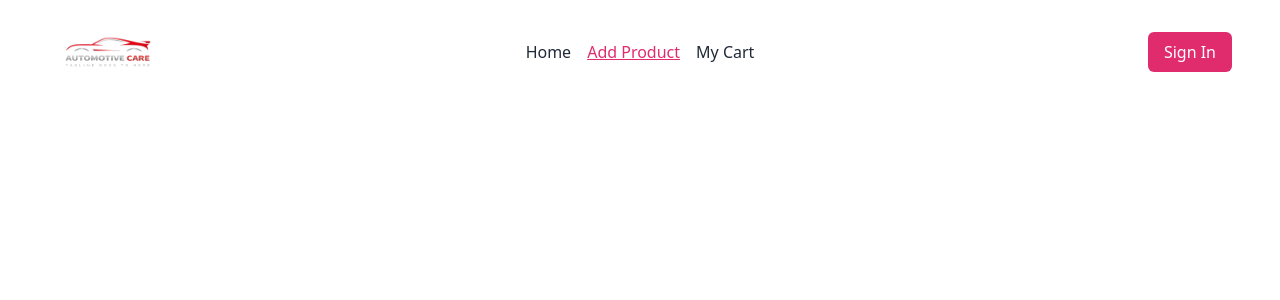
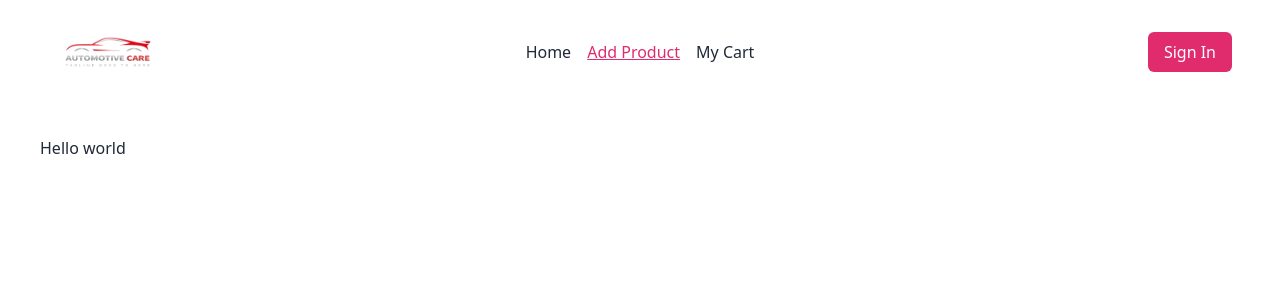
Before and after one commit to Foyez-Ahamed/a10-automotive-client, a React (Vite) app: page /addProduct in a window 1280 px wide. Shown: the top 300 px of the page. Built offline with nearby package versions, Linux system fonts and the light colour scheme.

Commit message:
added not found error page on project

```diff
--- a/src/Pages/AddProduct/AddProduct.jsx
+++ b/src/Pages/AddProduct/AddProduct.jsx
@@ -6,6 +6,10 @@ const AddProduct = () => {
 
             <Navbar></Navbar>
 
+            <section className="mt-10">
+                <h1>Hello world</h1>
+            </section>
+
         </div>
     );
 };
--- /dev/null
+++ b/src/Pages/ErrorPage/ErrorPage.jsx
@@ -0,0 +1,17 @@
+import { Link } from "react-router-dom";
+import errorPic from "../../../src/assets/404.gif"
+
+const ErrorPage = () => {
+    return (
+        <div className="flex justify-center items-center">
+
+            <div>
+            <img className="object-cover" src={errorPic} alt="" />
+            <h1 className="text-4xl text-center font-bold text-red-600">Page Not Found ! <Link to='/'><button className="bg-gray-500 px-6 text-white rounded-md py-2 text-xl">Go Home</button></Link></h1>
+            </div>
+
+        </div>
+    );
+};
+
+export default ErrorPage;
--- a/src/Router/Router.jsx
+++ b/src/Router/Router.jsx
@@ -5,11 +5,13 @@ import AddProduct from "../Pages/AddProduct/AddProduct";
 import MyCart from "../Pages/MyCart/MyCart";
 import SignIn from "../Pages/SignIn/SignIn";
 import AddBrands from "../Components/AddBrands/AddBrands";
+import ErrorPage from "../Pages/ErrorPage/ErrorPage";
 
 const MyCreatedRouter = createBrowserRouter([
     {
         path: '/',
         element: <MainLayout></MainLayout>,
+        errorElement: <ErrorPage></ErrorPage>,
         children: [
             {
                 path: '/',
```
Also changed, not shown: src/assets/404.gif (added).
